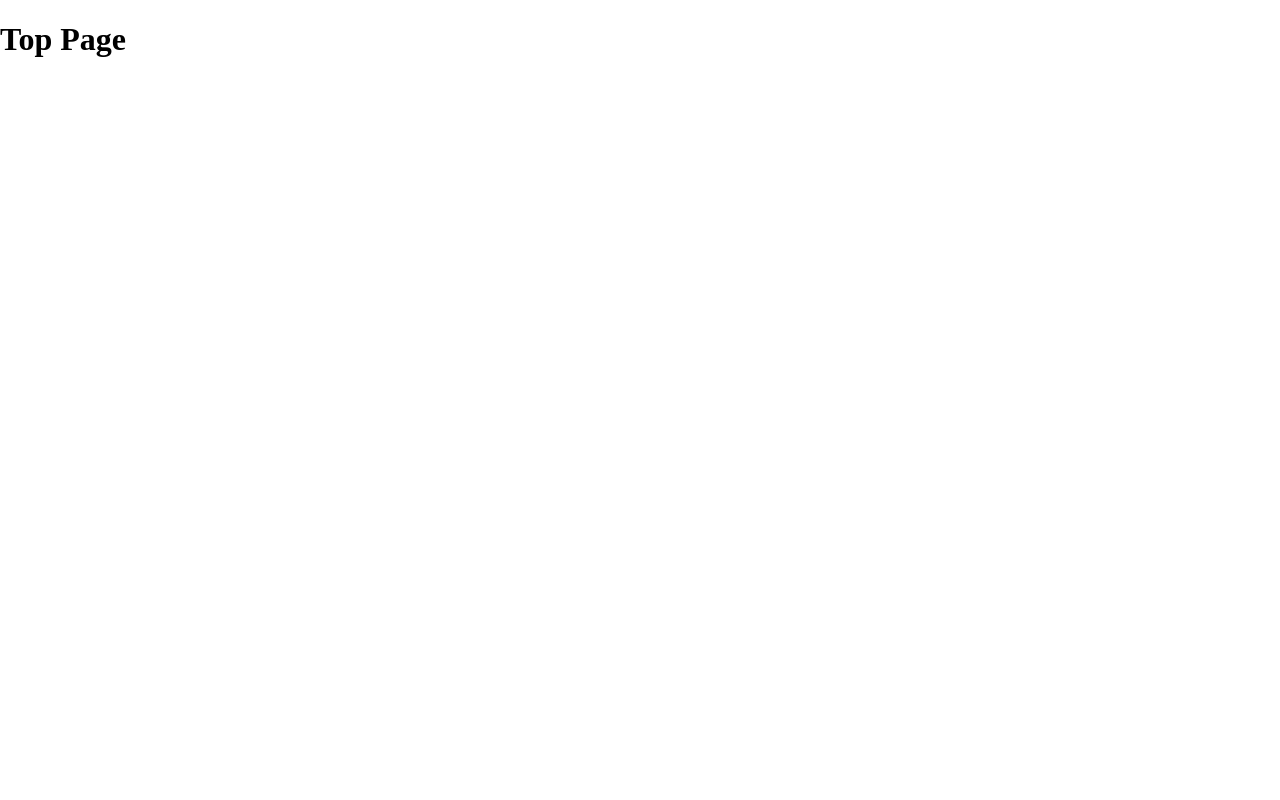
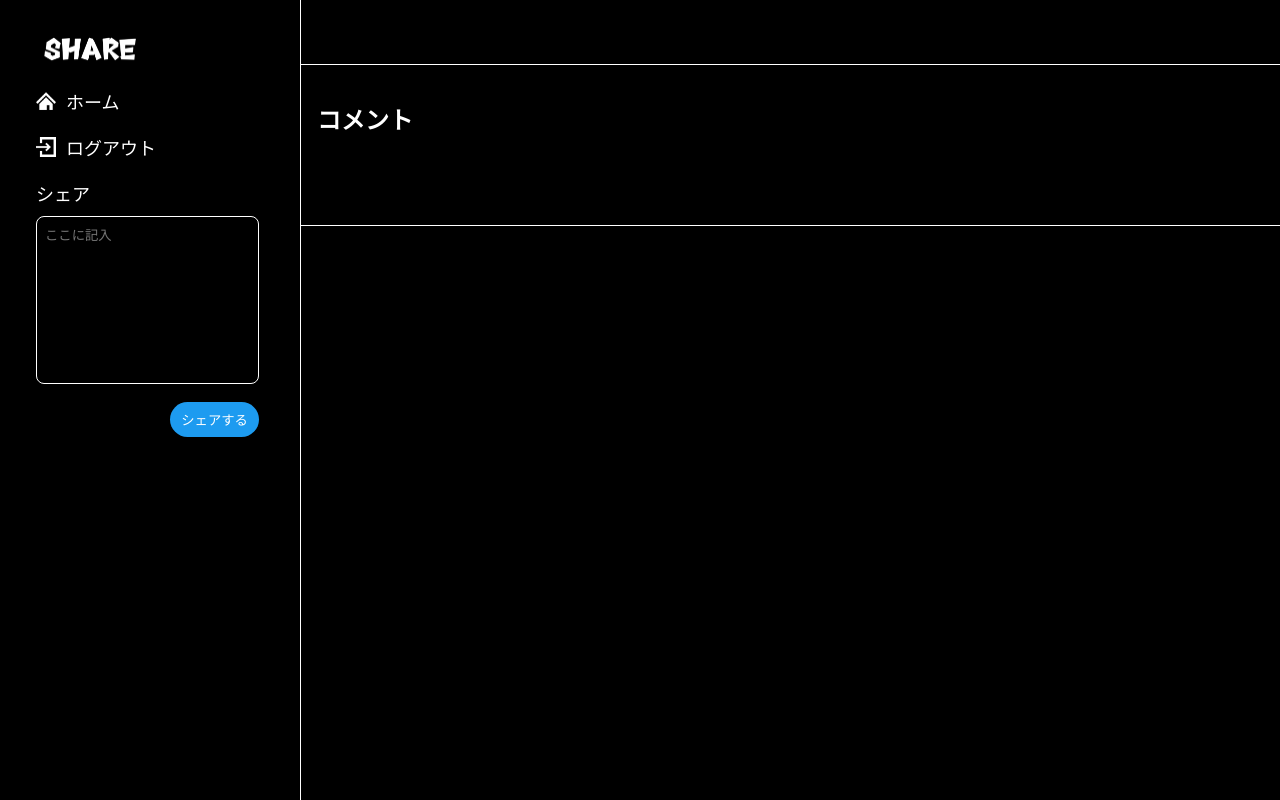
Before and after one commit to okumurachie/Twitter-frontend, a Nuxt app: page / in a window 1280 px wide. Built offline with nearby package versions, Linux system fonts and the light colour scheme.

Commit message:
サイドバーcss編集

```diff
--- /dev/null
+++ b/components/app/Message.vue
@@ -0,0 +1,6 @@
+<template>
+    <div>
+        <h1>コメント</h1>
+
+    </div>
+</template>
--- /dev/null
+++ b/components/app/SideNav.vue
@@ -0,0 +1,119 @@
+<template>
+    <aside class="sidebar">
+        <div class="logo">
+            <img src="/images/logo.png" alt="サイドバーヘッダー" />
+        </div>
+        <div class="sidebar-content">
+            <nav class="menu">
+                <a href="#" class="menu-item">
+                    <img src="/images/home.png" alt="ホームアイコン" class="menu-icon" />
+                    <span>ホーム</span>
+                </a>
+            </nav>
+            <!-- ログアウト -->
+            <button class="logout">
+                <img src="/images/logout.png" alt="ログアウトアイコン" class="menu-icon" />
+                <span>ログアウト</span>
+            </button>
+            <!-- 投稿フォーム -->
+            <div class="post-box">
+                <label for="textarea">シェア</label>
+                <textarea placeholder="ここに記入" rows="10"></textarea>
+                <div class="button-wrapper">
+                    <button class="post-button">シェアする</button>
+                </div>
+            </div>
+        </div>
+    </aside>
+</template>
+
+<style scoped>
+.sidebar {
+    width: 280px;
+    padding: 16px;
+    box-sizing: border-box;
+}
+
+.logo {
+    width: 40%;
+    margin: 20px 0 20px 20px;
+}
+
+.logo img {
+    width: 100%;
+}
+
+.sidebar-content {
+    display: flex;
+    flex-direction: column;
+    padding-left: 20px;
+}
+
+.menu-item,
+.logout {
+    display: flex;
+    align-items: center;
+    gap: 10px;
+    font-size: 18px;
+    text-decoration: none;
+    color: #fff;
+}
+
+.menu-icon {
+    width: 20px;
+    height: 20px;
+}
+
+.post-box {
+    width: 90%;
+    margin: 0;
+    display: flex;
+    flex-direction: column;
+}
+
+.post-box * {
+    box-sizing: border-box;
+}
+
+.post-box label {
+    color: #fff;
+    margin-bottom: 10px;
+    font-size: 18px;
+}
+
+.post-box textarea {
+    width: 100%;
+    margin: 0 auto;
+    resize: none;
+    padding: 8px;
+    border-radius: 8px;
+    background-color: #000;
+    border: 1px solid #fff;
+    margin-bottom: 10px;
+}
+
+.button-wrapper {
+    width: 100%;
+    display: flex;
+    justify-content: flex-end;
+}
+
+.post-button {
+    width: 40%;
+    margin-top: 8px;
+    padding: 8px;
+    border-radius: 20px;
+    background: #1d9bf0;
+    color: #fff;
+    border: none;
+}
+
+.logout {
+    margin: 20px 0;
+    padding: 0;
+    background: none;
+    border: none;
+    color: #fff;
+    cursor: pointer;
+}
+</style>
--- a/layouts/app.vue
+++ b/layouts/app.vue
@@ -1,5 +1,60 @@
 <template>
     <div class="app-layout">
-        <slot />
+        <SideNav />
+        <div class="app-main">
+            <div class="main-header">
+                <h1 class="page-title">{{ route.meta.title }}</h1>
+            </div>
+            <section class="main-content">
+                <slot />
+            </section>
+        </div>
     </div>
 </template>
+
+<script setup>
+import { useRoute } from 'vue-router'
+import SideNav from '@/components/app/SideNav.vue'
+const route = useRoute()
+</script>
+
+<style scoped>
+.app-layout {
+    display: flex;
+    min-height: 100vh;
+    background-color: #000;
+    color: #fff;
+}
+
+:deep(.sidebar) {
+    width: 25%;
+    min-width: 220px;
+    max-width: 300px;
+}
+
+.app-main {
+    flex: 1;
+    display: flex;
+    flex-direction: column;
+    border-left: 1px solid #fff;
+}
+
+.main-header {
+    height: 64px;
+    border-bottom: 1px solid #fff;
+    display: flex;
+}
+
+.page-title {
+    font-size: 24px;
+    padding-left: 20px;
+    font-weight: bold;
+}
+
+.main-content {
+    min-height: 128px;
+    padding: 16px;
+    border-bottom: 1px solid #fff;
+    overflow-y: auto;
+}
+</style>
--- a/pages/index.vue
+++ b/pages/index.vue
@@ -1,10 +1,12 @@
-<template>
-    <div>
-        <h1>Top Page</h1>
-    </div>
-</template>
 <script setup>
 definePageMeta({
-    layout: 'app'
+    layout: 'app',
+    title: 'ホーム'
 })
+
+import Message from '@/components/app/Message.vue'
 </script>
+
+<template>
+    <Message />
+</template>
```
